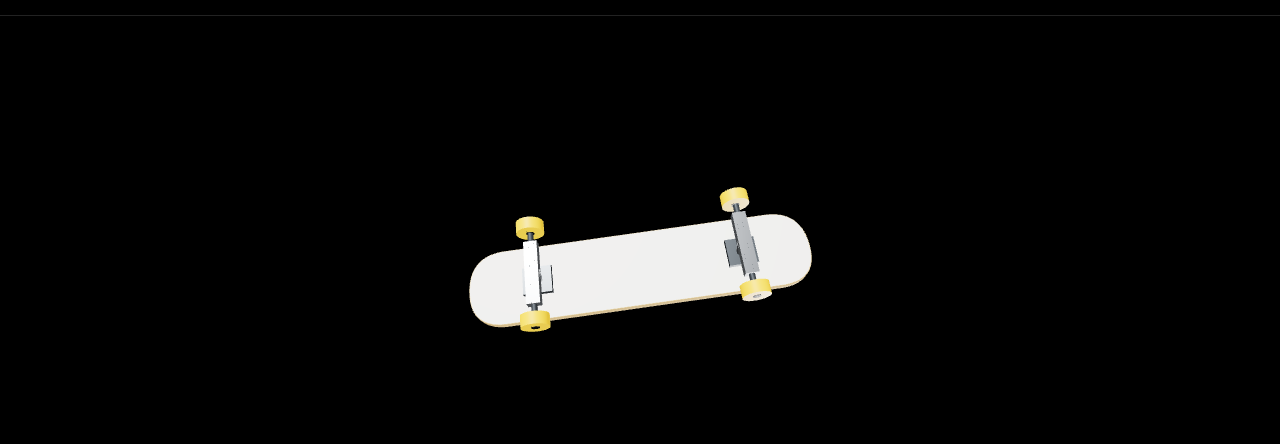
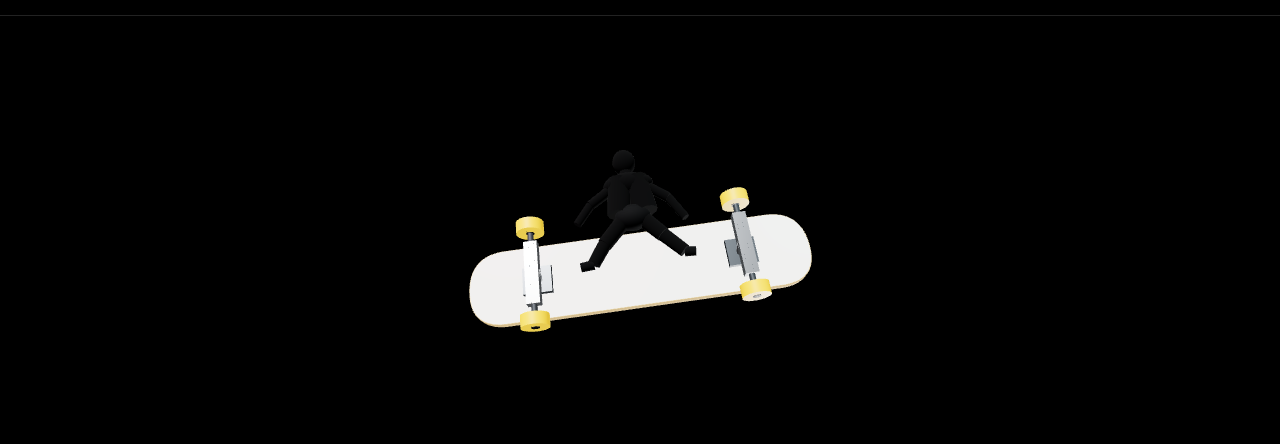
Before and after one commit to Decks4Cancer/decks4cancer-website, a website built with Vite: page index.html in a window 1280 px wide. Shown: the part 57-501 px from the top of the page. Built offline with nearby package versions, Linux system fonts and the light colour scheme; animation ran at ten frames a second.

Commit message:
Update skater model and form behavior

```diff
--- a/index.html
+++ b/index.html
@@ -554,10 +554,15 @@
     transition: transform 0.2s ease, background 0.2s ease;
 }
 
-.artist-submit:hover,
-.artist-submit:focus-visible {
+.artist-submit:not(:disabled):hover,
+.artist-submit:not(:disabled):focus-visible {
     background: var(--white);
     transform: translateY(-3px);
+}
+
+.artist-submit:disabled {
+    cursor: not-allowed;
+    opacity: 0.55;
 }
 
 .artist-submit:focus-visible,
@@ -569,8 +574,7 @@
     outline-offset: 4px;
 }
 
-.form-message {
-    margin-top: 22px;
+.form-status {
     color: var(--yellow);
     font-weight: bold;
 }
@@ -845,7 +849,7 @@
 <section class="create-deck" id="create-deck">
     <div class="section-inner">
 
-        <div class="section-label">FOR ARTISTS</div>
+        <div class="section-label">FOR ARTISTS — WORK IN PROGRESS</div>
 
         <h2>CREATE A DECK.</h2>
 
@@ -862,6 +866,10 @@ with the Decks 4 Cancer logo and your name engraved on the grip tape side, ready
 
         <p>
             Before we get started, we'd love to learn a little about you, your art, and what inspires you.
+        </p>
+
+        <p class="form-status">
+            This application form is being prepared. Nothing is sent or saved yet.
         </p>
 
         <form class="artist-form" id="artist-form">
@@ -882,8 +890,7 @@ with the Decks 4 Cancer logo and your name engraved on the grip tape side, ready
             <textarea id="artist-idea" name="artist-idea" rows="4" placeholder="Tell us what you're thinking..." required></textarea>
           </div>
 
-          <button class="artist-submit" type="submit">Send My Answers</button>
-          <p class="form-message" id="form-message" role="status" aria-live="polite"></p>
+          <button class="artist-submit" type="submit" disabled>Submission Coming Soon</button>
         </form>
 
     </div>
@@ -895,15 +902,5 @@ with the Decks 4 Cancer logo and your name engraved on the grip tape side, ready
 </footer>
 <script type="module" src="./skateboard3d.js"></script>
 <script type="module" src="./src/js/intro.js"></script>
-<script>
-  const artistForm = document.querySelector("#artist-form");
-  const formMessage = document.querySelector("#form-message");
-
-  artistForm.addEventListener("submit", (event) => {
-    event.preventDefault();
-    formMessage.textContent = "Thanks for sharing your ideas. We’ll be in touch about the next steps.";
-    artistForm.reset();
-  });
-</script>
 </body>
 </html>
--- a/skateboard3d.js
+++ b/skateboard3d.js
@@ -179,6 +179,107 @@ const grip = new THREE.Mesh(
 
 grip.position.z = 0.215;
 skateboard.add(grip);
+
+// STATIC SKATEBOARDER SILHOUETTE
+
+const silhouetteMaterial = new THREE.MeshStandardMaterial({
+    color: 0x010203,
+    roughness: 0.94,
+    metalness: 0.05
+});
+
+const silhouetteAccentMaterial = new THREE.MeshStandardMaterial({
+    color: 0x090b0d,
+    roughness: 0.82,
+    metalness: 0.12
+});
+
+function addSilhouetteSegment(parent, start, end, radius, material = silhouetteMaterial) {
+    const startPoint = new THREE.Vector3(...start);
+    const endPoint = new THREE.Vector3(...end);
+    const direction = endPoint.clone().sub(startPoint);
+    const segment = new THREE.Mesh(
+        new THREE.CylinderGeometry(radius, radius * 1.08, direction.length(), 12),
+        material
+    );
+
+    segment.position.copy(startPoint).add(endPoint).multiplyScalar(0.5);
+    segment.quaternion.setFromUnitVectors(
+        new THREE.Vector3(0, 1, 0),
+        direction.normalize()
+    );
+    parent.add(segment);
+    return segment;
+}
+
+function addSilhouetteSkater() {
+    const skater = new THREE.Group();
+    const depth = -0.34;
+
+    const head = new THREE.Mesh(
+        new THREE.SphereGeometry(0.34, 24, 18),
+        silhouetteMaterial
+    );
+    head.scale.set(0.92, 1.08, 0.94);
+    head.position.set(0.03, 3.05, depth);
+    skater.add(head);
+
+    const neck = new THREE.Mesh(
+        new THREE.CylinderGeometry(0.16, 0.18, 0.32, 14),
+        silhouetteMaterial
+    );
+    neck.position.set(0.03, 2.67, depth);
+    skater.add(neck);
+
+    const shoulder = new THREE.Mesh(
+        new THREE.SphereGeometry(0.47, 20, 14),
+        silhouetteMaterial
+    );
+    shoulder.scale.set(1.45, 0.7, 0.72);
+    shoulder.position.set(0, 2.34, depth);
+    skater.add(shoulder);
+
+    addSilhouetteSegment(skater, [-0.22, 2.48, depth], [-0.38, 1.45, depth], 0.31);
+    addSilhouetteSegment(skater, [0.22, 2.48, depth], [0.35, 1.45, depth], 0.31);
+
+    const hip = new THREE.Mesh(
+        new THREE.SphereGeometry(0.43, 20, 14),
+        silhouetteAccentMaterial
+    );
+    hip.scale.set(1.12, 0.82, 0.82);
+    hip.position.set(0, 1.33, depth);
+    skater.add(hip);
+
+    const backKnee = [-0.72, 0.72, depth];
+    const frontKnee = [0.82, 0.66, depth];
+    addSilhouetteSegment(skater, [-0.27, 1.25, depth], backKnee, 0.2);
+    addSilhouetteSegment(skater, [0.27, 1.25, depth], frontKnee, 0.2);
+    addSilhouetteSegment(skater, backKnee, [-1.2, 0.18, depth], 0.17);
+    addSilhouetteSegment(skater, frontKnee, [1.15, 0.16, depth], 0.17);
+
+    addSilhouetteSegment(skater, [-0.3, 2.38, depth], [-1.02, 1.78, depth], 0.13);
+    addSilhouetteSegment(skater, [-1.02, 1.78, depth], [-1.38, 1.12, depth], 0.11);
+    addSilhouetteSegment(skater, [0.3, 2.38, depth], [1.08, 1.86, depth], 0.13);
+    addSilhouetteSegment(skater, [1.08, 1.86, depth], [1.48, 1.34, depth], 0.11);
+
+    addSilhouetteSegment(skater, [-1.2, 0.16, depth], [-1.48, 0.12, depth - 0.02], 0.12, silhouetteAccentMaterial);
+    addSilhouetteSegment(skater, [1.15, 0.14, depth], [1.49, 0.1, depth - 0.02], 0.12, silhouetteAccentMaterial);
+
+    skater.position.z = 0.02;
+    skateboard.add(skater);
+}
+
+addSilhouetteSkater();
+
+// SUBTLE RIM LIGHTING FOR THE SILHOUETTE
+
+const cyanRimLight = new THREE.PointLight(0x00d7f2, 3.2, 8, 2);
+cyanRimLight.position.set(-4.5, 2.1, -2.4);
+scene.add(cyanRimLight);
+
+const pinkRimLight = new THREE.PointLight(0xff2da6, 2.6, 8, 2);
+pinkRimLight.position.set(4.2, 1.4, -1.8);
+scene.add(pinkRimLight);
 
 // GRIP TAPE MOUNTING BOLTS
 
```
